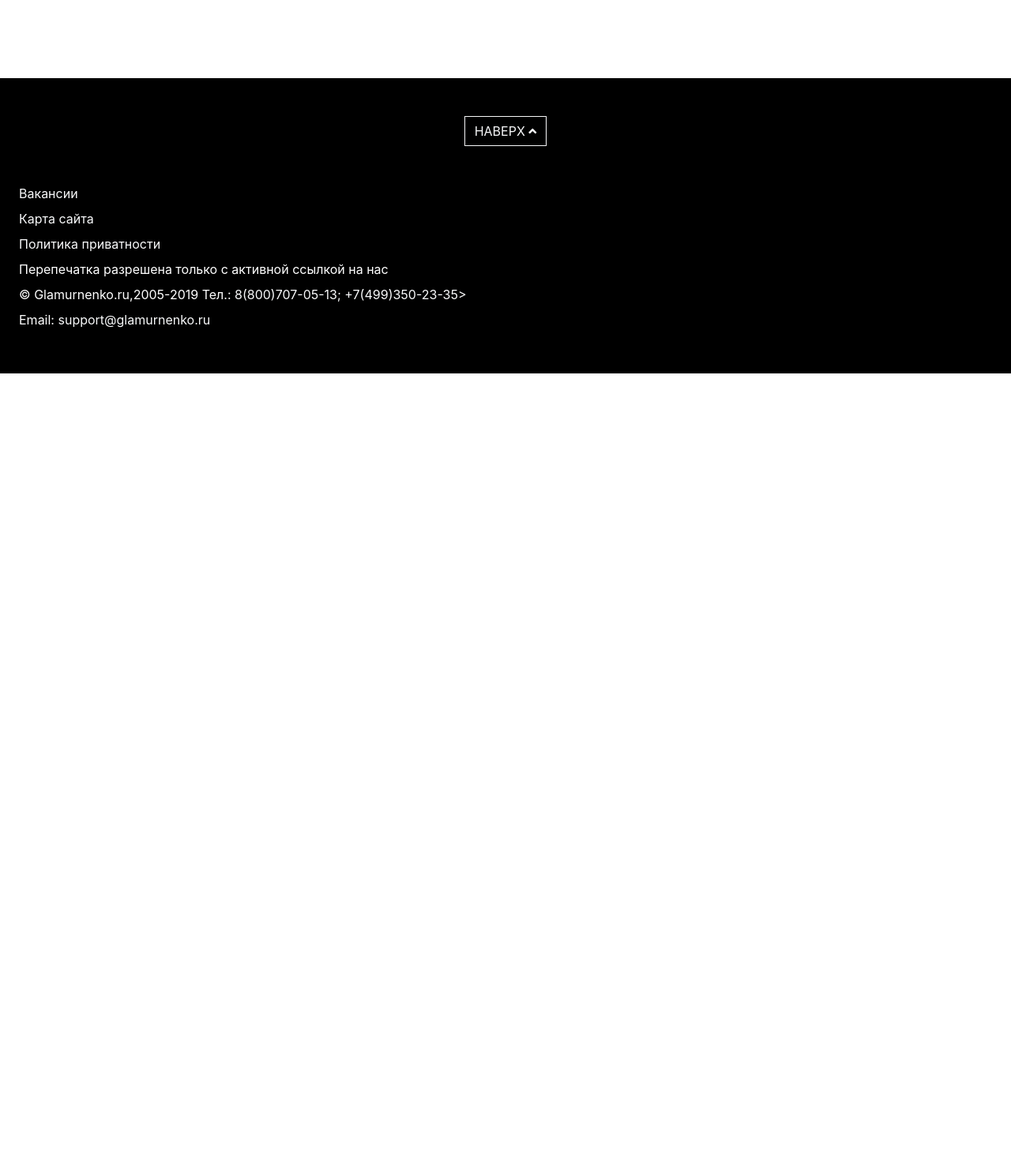
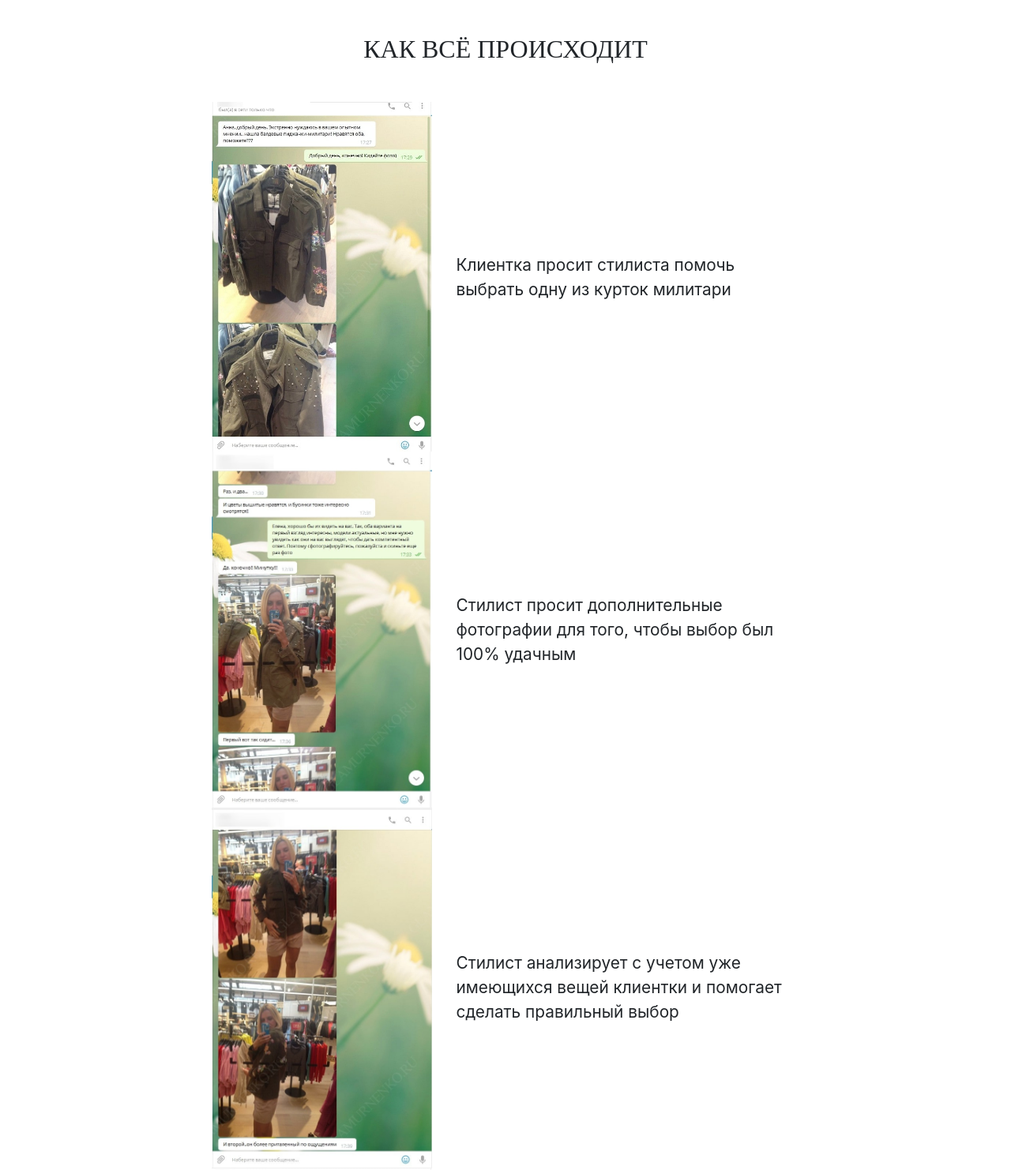
Before and after one commit to KhasanAlimov/Glamurnenko, a plain HTML site: page index.html in a window 1280 px wide. Shown: the part 4293-5775 px from the top of the page at 79% size. Before the commit the page ends 4766 px from the top, so only its background shows below. Drawn offline with Linux system fonts and the light colour scheme; a web font is replaced by a local one.

Commit message:
image slide

```diff
--- a/css/style.css
+++ b/css/style.css
@@ -153,7 +153,12 @@ header .logo-mission p:last-child {
   border-top: solid 2px red;
 }
 
-
+#how-going-gallery > div {
+  max-width: 900px;
+}
+#how-going-gallery > div .description {
+  font-size: 1.3em;
+}
 
 /* Подвал */
 footer {
--- a/index.html
+++ b/index.html
@@ -286,27 +286,60 @@
       </section>
 
       <!-- Изображения происходящего -->
-      <section>
-        <div>
-          <h2></h2>
-          <div>
-            <div>
-              <img src="" alt="">
-              <p></p>
+      <section id="how-going-gallery" class="py-5">
+        <div class="m-auto">
+          <h2 class="heading text-uppercase text-center mb-5">Как всё происходит</h2>
+            <div class="row justify-content-center">
+              <div class="col-11 col-md-4">
+                <a data-animation-effect="zoom-in-out" data-transition-effect="slide"
+                  href="./img/first-class-stylish-help-chat-1.jpg" data-fancybox="images"
+                  data-caption="Клиентка просит стилиста помочь выбрать одну из курток милитари">
+                  <img class="w-100" src="./img/first-class-stylish-help-chat-1.jpg" alt="">
+                </a>
+              </div>
+              <div class="col-11 col-md-6 d-flex align-items-center">
+                <p class="description">Клиентка просит стилиста помочь выбрать одну из курток милитари</p>
+              </div>
             </div>
-            <div>
-              <img src="" alt="">
-              <p></p>
+
+            <div class="row justify-content-center">
+              <div class="col-11 col-md-4">
+                <a data-animation-effect="zoom-in-out" data-transition-effect="slide"
+                  href="./img/first-class-stylish-help-chat-2.jpg" data-fancybox="images"
+                  data-caption="Стилист просит дополнительные фотографии для того, чтобы выбор был 100% удачным">
+                  <img class="w-100" src="./img/first-class-stylish-help-chat-2.jpg" alt="">
+                </a>
+              </div>
+              <div class="col-11 col-md-6 d-flex align-items-center">
+                <p class="description"> Стилист просит дополнительные фотографии для того, чтобы выбор был 100% удачным</p>
+              </div>
             </div>
-            <div>
-              <img src="" alt="">
-              <p></p>
+
+            <div class="row justify-content-center">
+              <div class="col-11 col-md-4">
+                <a data-animation-effect="zoom-in-out" data-transition-effect="slide"
+                  href="./img/first-class-stylish-help-chat-3.jpg" data-fancybox="images"
+                  data-caption="Стилист анализирует с учетом  уже имеющихся вещей клиентки и помогает сделать правильный выбор">
+                  <img class="w-100" src="./img/first-class-stylish-help-chat-3.jpg" alt="">
+                </a>
+              </div>
+              <div class="col-11 col-md-6 d-flex align-items-center">
+                <p class="description">Стилист анализирует с учетом уже имеющихся вещей клиентки и помогает сделать правильный выбор</p>
+              </div>
             </div>
-            <div>
-              <img src="" alt="">
-              <p></p>
+
+            <div class="row justify-content-center">
+              <div class="col-11 col-md-4">
+                <a data-animation-effect="zoom-in-out" data-transition-effect="slide"
+                  href="./img/first-class-stylish-help-chat-4.jpg" data-fancybox="images"
+                  data-caption="Благодарная клиентка делиться впечатлениями от полученной услуги и радостью удачных покупок">
+                  <img class="w-100" src="./img/first-class-stylish-help-chat-4.jpg" alt="">
+                </a>
+              </div>
+              <div class="col-11 col-md-6 d-flex align-items-center">
+                <p class="description">Благодарная клиентка делиться впечатлениями от полученной услуги и радостью удачных покупок</p>
+              </div>
             </div>
-          </div>
         </div>
       </section>
     </main>
```
Also changed, not shown: js/main.js (added).
